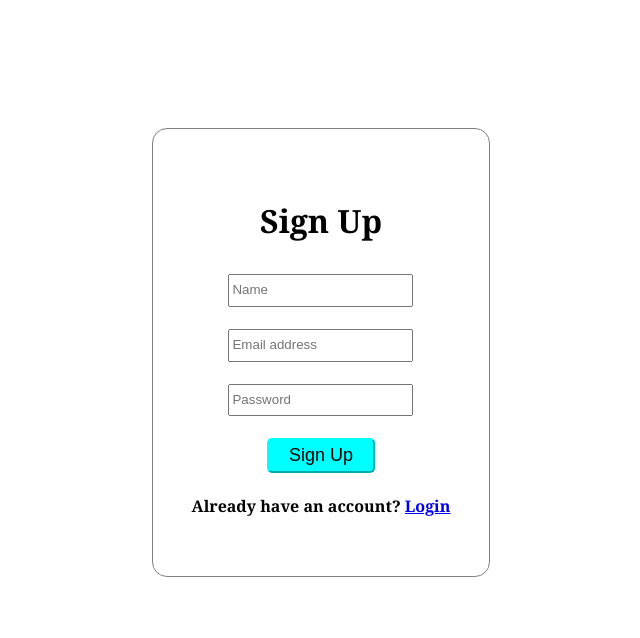
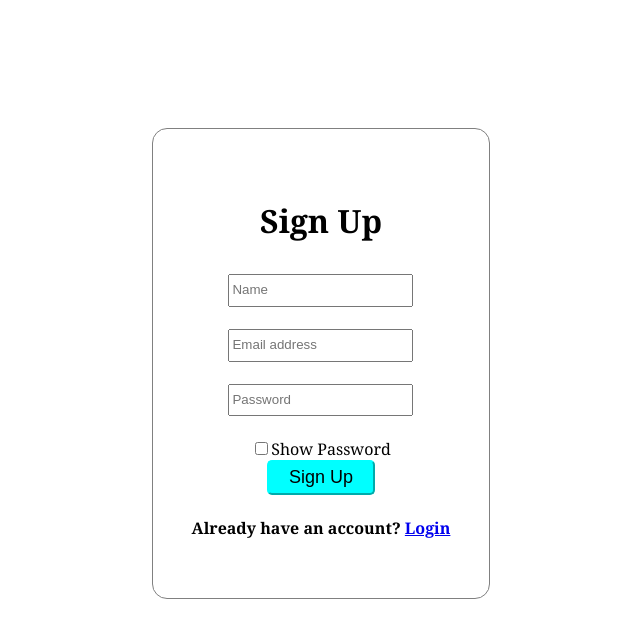
Before and after one commit to Michel-Haddad77/AddressBook-Project, a React (Create React App) app in the folder react-frontend/: page /signup in a window 1280 px wide. Shown: the top 638 px of the page, without its empty margins (319-959 px from the left). Built offline with nearby package versions, Linux system fonts and the light colour scheme.

Commit message:
added show password functionality

```diff
--- a/react-frontend/src/pages/Login.js
+++ b/react-frontend/src/pages/Login.js
@@ -6,6 +6,7 @@ import axios from "axios";
 function Login(){
     const [email, setEmail] = useState("");
     const [password, setPassword] = useState("");
+    const [showPass, setShowPass] = useState(false);
     const navigate = useNavigate();
 
     function login(){
@@ -51,15 +52,22 @@ function Login(){
                     setEmail(e.target.value);
                 }}
                 required
-            ></input><br/>
+            /><br/>
             <input
-                type="password"
+                type={showPass? "text":"password"}
                 placeholder="Password"
 
                 onChange={(e) => {
                     setPassword(e.target.value);
                 }}
-            ></input><br/>
+            /><br/>
+            <div>
+                <input type="checkbox"
+                    onChange={(e) => {
+                        setShowPass(!showPass)
+                    }} />
+                <label>Show Password</label>
+            </div>
             <Button type ="submit" text="Login"/>
             <h4>New account? <Link to="/signup">Sign Up</Link></h4>
         </form>
--- a/react-frontend/src/pages/SignUp.js
+++ b/react-frontend/src/pages/SignUp.js
@@ -7,6 +7,7 @@ function SignUp(){
     const [name, setName] = useState("");
     const [email, setEmail] = useState("");
     const [password, setPassword] = useState("");
+    const [showPass, setShowPass] = useState(false);
     const navigate = useNavigate();
 
     function signUp(){
@@ -54,13 +55,20 @@ function SignUp(){
                 }}
             /><br/>
             <input
-                type="password"
+                type={showPass? "text":"password"}
                 placeholder="Password"
                 value={password}
                 onChange={(e) => {
                     setPassword(e.target.value);
                 }}
             /><br/>
+            <div>
+                <input type="checkbox"
+                    onChange={(e) => {
+                        setShowPass(!showPass)
+                    }} />
+                <label>Show Password</label>
+            </div>
             <Button type="submit" text="Sign Up" />
             <h4>Already have an account? <Link to="/">Login</Link></h4>
         </form>
```
